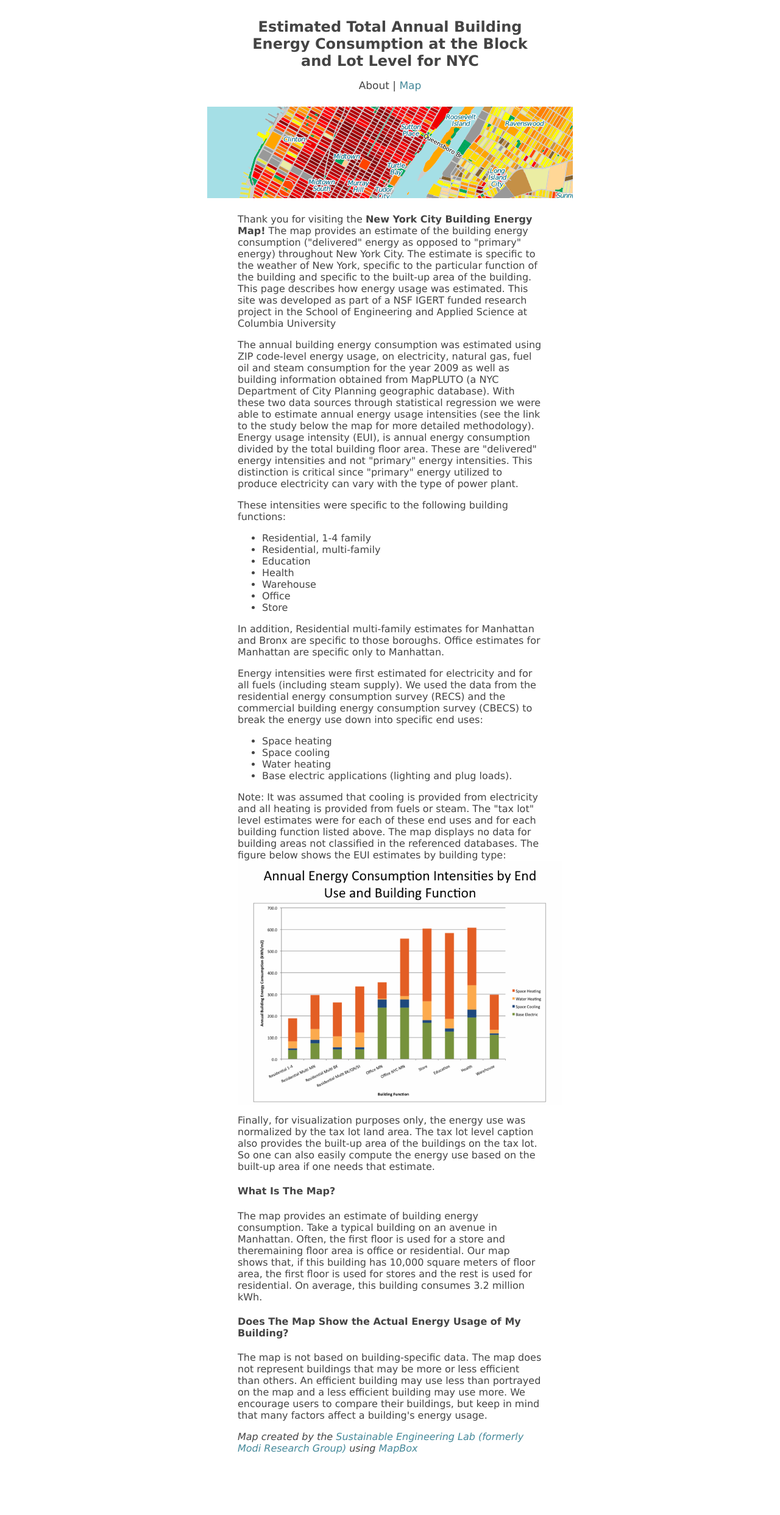
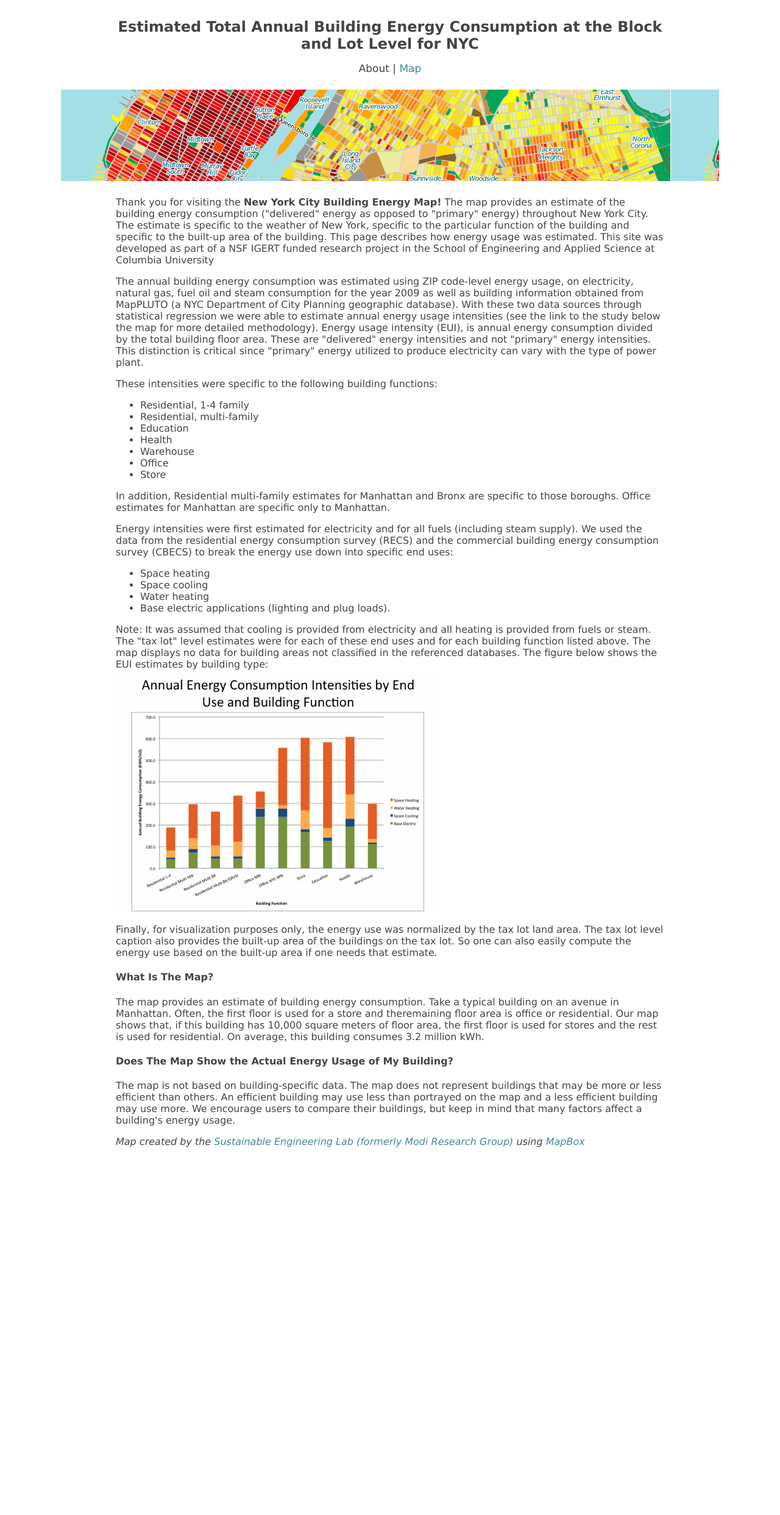
Before and after one commit to SEL-Columbia/nycenergy, a PHP site: page /about.html in a window 1280 px wide. Shown: the whole page at 61% size. After the commit the page ends 1882 px from the top, so only its background shows below. Run offline with PHP 8.4, Linux system fonts and the light colour scheme; some libraries are stand-ins or nearby versions.

Commit message:
Update main.css

```diff
--- a/main.css
+++ b/main.css
@@ -25,7 +25,7 @@ h1 {
 }
 
 #content-wrap {
-	width: 500px;
+	width:900px;
 	margin: auto;
 	margin-top: 30px;
 }
```
